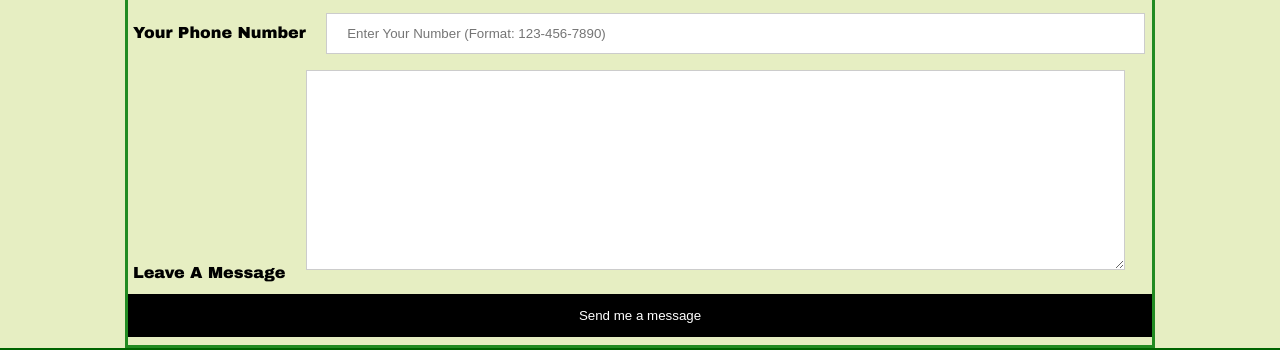
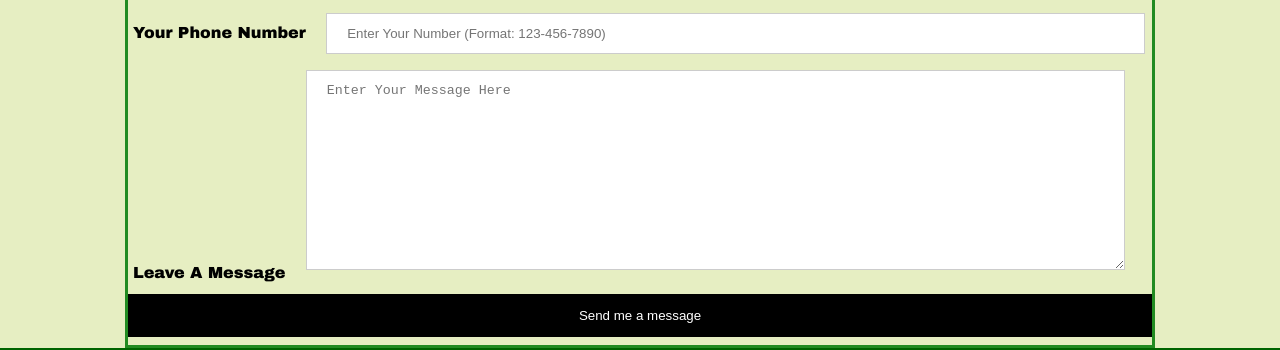
Before and after one commit to margeauxfortin/si339_portfolio, a plain HTML site: page contact.html in a window 1280 px wide. Shown: the part 349-699 px from the top of the page. Drawn offline with Linux system fonts and the light colour scheme.

Commit message:
Update contact.html

```diff
--- a/contact.html
+++ b/contact.html
@@ -52,7 +52,7 @@
 
            <label for="msg">Leave A Message</label>
 
-            <textarea name = enter your message here></textarea>
+            <textarea placeholder="Enter Your Message Here"></textarea>
 
 
             <input type="submit"
```
